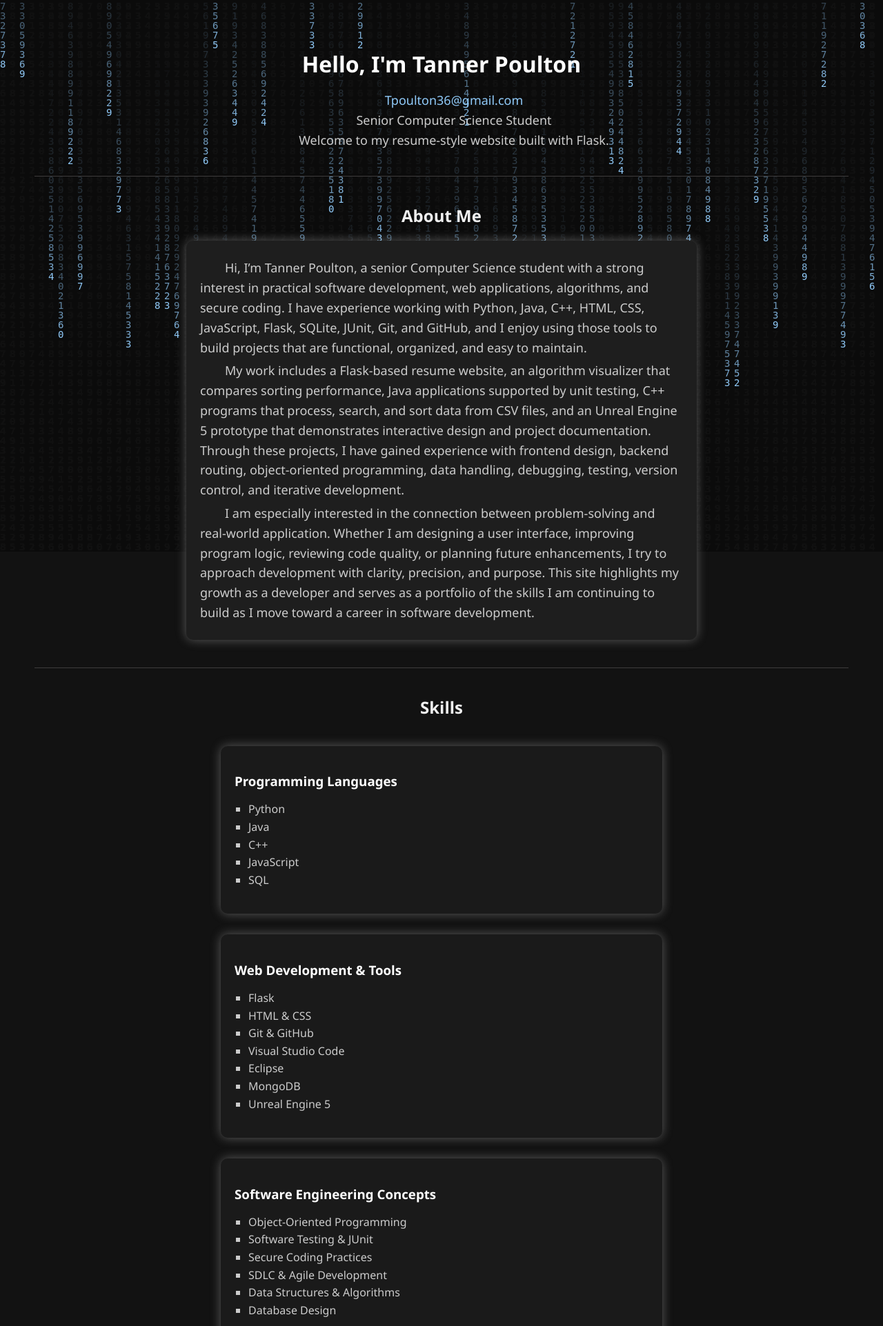
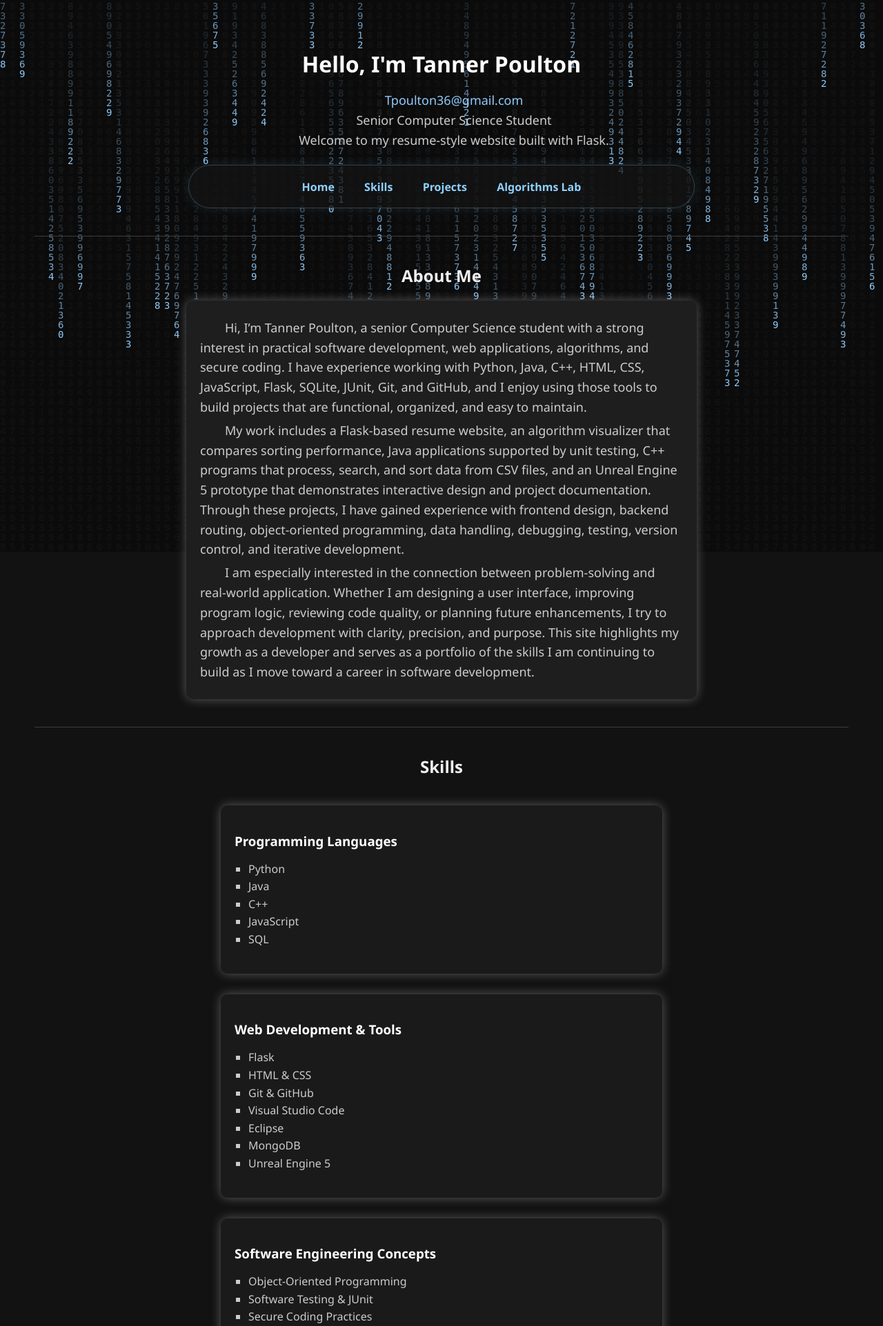
Before and after one commit to tpoulton36/resume-site, a Flask app: page / in a window 1280 px wide. Shown: the top 1923 px of the page at 69% size. Run offline with Flask 3, Linux system fonts and the light colour scheme.

Commit message:
Add site navigation and improve portfolio usability

```diff
--- a/static/css/style.css
+++ b/static/css/style.css
@@ -185,3 +185,31 @@ p {
   box-shadow: 0 0 22px rgba(144, 202, 249, 0.15);
   transform: translateY(-2px);
 }
+
+/* Main navigation */
+.main-nav {
+    display: flex;
+    justify-content: center;
+    gap: 1rem;
+    margin: 1.5rem auto 2rem;
+    padding: 0.75rem 1rem;
+    max-width: 700px;
+    border: 1px solid rgba(135, 206, 250, 0.25);
+    border-radius: 999px;
+    background: rgba(20, 20, 20, 0.75);
+    box-shadow: 0 0 18px rgba(135, 206, 250, 0.12);
+}
+
+.main-nav a {
+    color: #8fd0ff;
+    text-decoration: none;
+    font-weight: 600;
+    padding: 0.45rem 0.85rem;
+    border-radius: 999px;
+    transition: background 0.2s ease, color 0.2s ease;
+}
+
+.main-nav a:hover {
+    color: #ffffff;
+    background: rgba(135, 206, 250, 0.14);
+}
--- a/templates/index.html
+++ b/templates/index.html
@@ -19,6 +19,14 @@
         <p>Senior Computer Science Student</p>
         <p>Welcome to my resume-style website built with Flask.</p>
     </header>
+
+    <!-- Main navigation -->
+    <nav class="main-nav">
+        <a href="{{ url_for('home') }}">Home</a>
+        <a href="{{ url_for('home') }}#skills">Skills</a>
+        <a href="{{ url_for('home') }}#projects">Projects</a>
+        <a href="{{ url_for('algorithms') }}">Algorithms Lab</a>
+    </nav>
 
     <hr>
 
@@ -44,7 +52,7 @@
     <hr>
 
     <!-- Skills section -->
-    <section class="skills-section">
+    <section id="skills" class="skills-section">
         <h2>Skills</h2>
 
         <div class="skills">
@@ -89,17 +97,8 @@
     <hr>
 
     <!-- Projects section -->
-    <section class="projects-section">
+    <section id="projects" class="projects-section">
         <h2>Projects</h2>
-
-        <a href="{{ url_for('algorithms') }}" class="project-card">
-            <h3>Algorithm Visualizer</h3>
-            <p>
-                Interactive, side-by-side comparison of sorting algorithms on the same dataset.
-                Built to visualize performance and behavior differences.
-            </p>
-        </a>
-
         <div class="projects">
             <div class="project">
                 <h3>Resume Website (Flask)</h3>
```
Also changed, not shown: templates/algorithms.html (+8 -0 lines).
